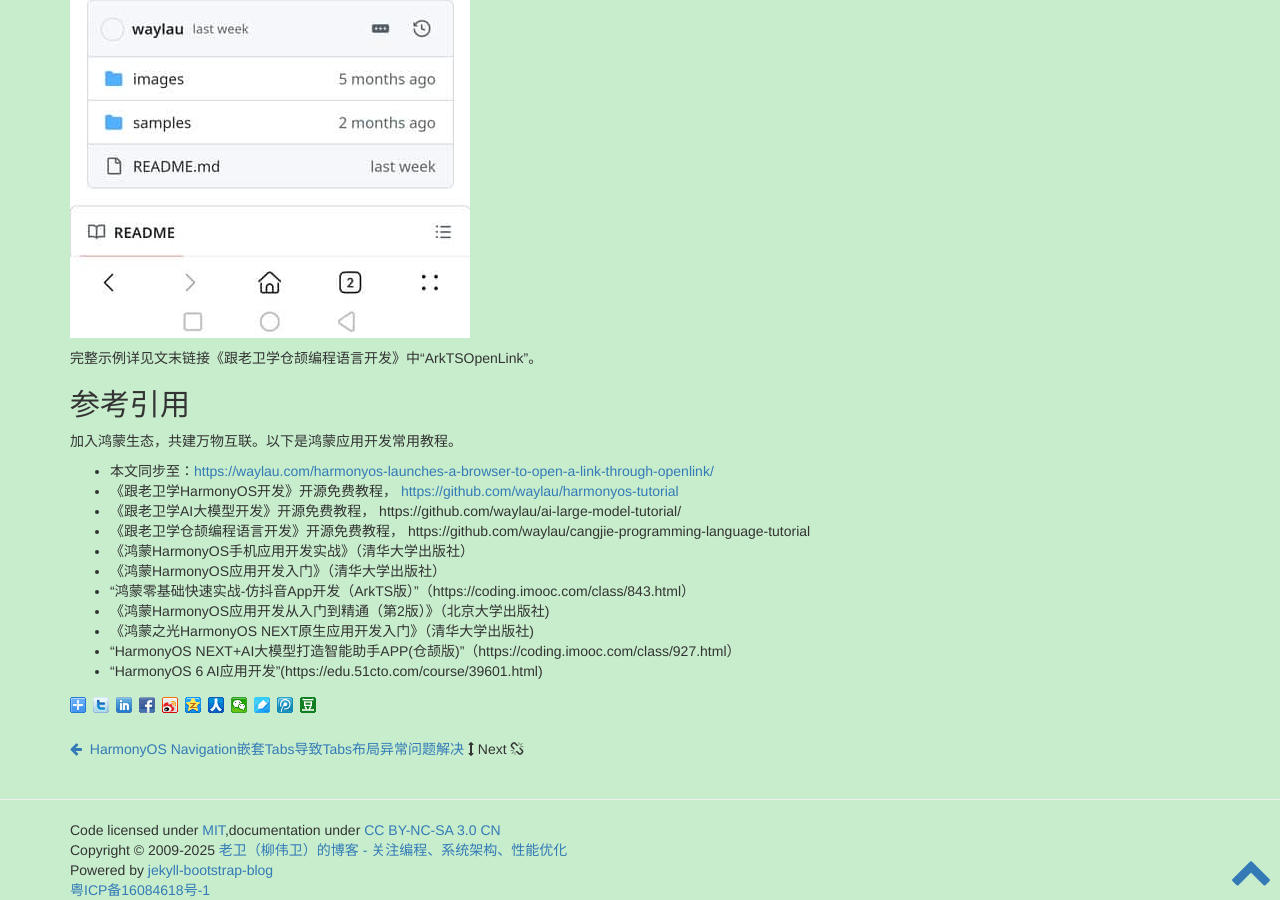
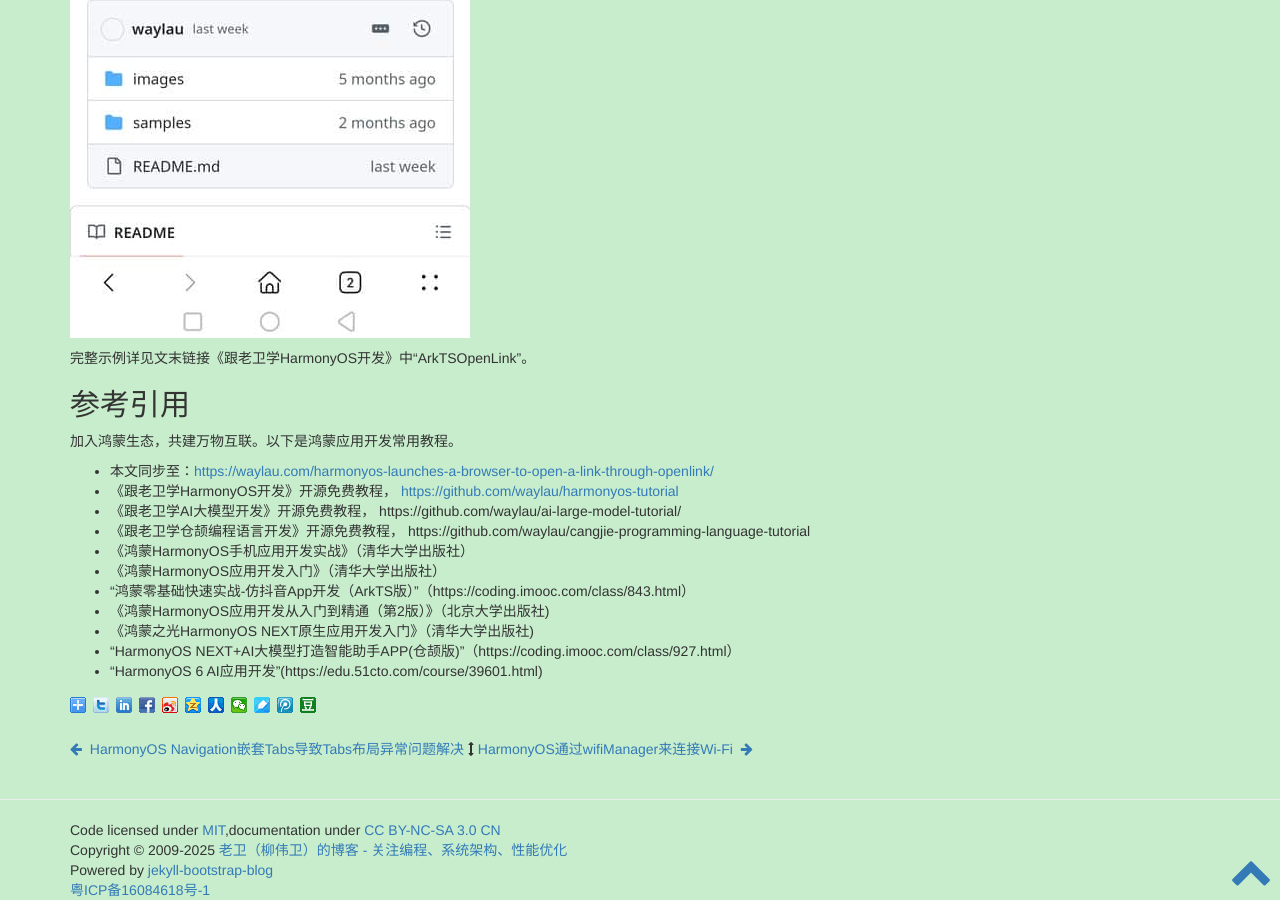
Before and after one commit to waylau/waylau.github.io, a Jekyll site: the page built from _posts/2025-11-05-harmonyos-launches-a-browser-to-open-a-link-through-openlink.md, in a window 1280 px wide and 900 px high, scrolled down 3889 px. Built offline with Jekyll 4.4.1, drawn with Linux system fonts in a browser that asks for light colours; comment, search, counter and statistics services are not loaded; some of the changed lines change nothing that is shown.

Commit message:
add HarmonyOS通过wifiManager来连接Wi-Fi

````diff
--- a/_posts/2025-11-05-harmonyos-launches-a-browser-to-open-a-link-through-openlink.md
+++ b/_posts/2025-11-05-harmonyos-launches-a-browser-to-open-a-link-through-openlink.md
@@ -100,7 +100,7 @@
 
 
 
-完整示例详见文末链接《跟老卫学仓颉编程语言开发》中“ArkTSOpenLink”。
+完整示例详见文末链接《跟老卫学HarmonyOS开发》中“ArkTSOpenLink”。
 
 
 ## 参考引用
--- /dev/null
+++ b/_posts/2025-11-10-harmonyos-wifi-manager-connect-to-wifi.md
@@ -0,0 +1,189 @@
+---
+layout: post
+title: HarmonyOS通过wifiManager来连接Wi-Fi
+date: 2025-11-05 00:22
+author: admin
+comments: true
+categories: [HarmonyOS]
+tags: [HarmonyOS]
+---
+
+本文介绍了在HarmonyOS应用开发过程中，如何通过wifiManager来连接Wi-Fi。
+<!-- more -->
+
+
+## Wi-Fi及STA模式简介
+
+
+无线局域网（Wireless Local Area Networks，WLAN），是通过无线电、红外光信号或者其他技术发送和接收数据的局域网，用户可以通过WLAN实现节点之间无物理连接的网络通讯。常用于用户携带可移动终端的办公、公众环境中。
+
+Wi-Fi（Wireless Fidelity），是一种基于无线电波的通信技术，用于设备之间传输数据，使得用户可以无需使用有线连接即可访问互联网和共享数据。
+
+WLAN系统为用户提供接入WLAN网络功能（STA模式）、点对点的数据传输功能（P2P模式）和热点分享功能（AP模式），让应用可以通过WLAN和其他设备互联互通。
+
+Wi-Fi STA模式（Station Mode，站点模式）是无线设备作为客户端接入无线局域网（WLAN）的工作模式。在该模式下，设备（如手机、电脑、平板等）通过连接到接入点（AP，Access Point）或无线路由器，实现对网络的访问。
+
+
+## 应用实现
+
+
+应用实现步如下：
+
+1. 建立Wi-Fi连接
+2. 导入需要的Wi-Fi模块。
+3. 开启设备的Wi-Fi。
+4. 需要SystemCapability.Communication.WiFi.STA系统能力。
+5. 需要申请权限`ohos.permission.GET_WIFI_INFO`，`ohos.permission.SET_WIFI_INFO`。
+
+示例代码：
+
+
+```ts
+import { wifiManager }  from '@kit.ConnectivityKit';
+
+@Entry
+@Component
+struct Index {
+  @State ssid: string = ''
+  @State securityType: string = ''
+  @State password: string = ''
+
+
+  build() {
+    Column() {
+
+      Row() {
+        Text('WiFi名称：')
+        TextInput({ text: this.ssid })
+          .width('80%')
+          .onChange((value) => {
+            this.ssid = value
+          })
+      }.margin(10)
+
+      Row() {
+        Text('密码：')
+        TextInput({ text: this.password })
+          .type(InputType.Password)
+          .width('80%')
+          .onChange((value) => {
+            this.password = value
+          })
+      }.margin(10)
+
+      // 操作按钮
+      Row() {
+        Button('连接该网络')
+          .type(ButtonType.Capsule)
+          .fontColor(Color.White)
+          .margin(10)
+          .onClick(() => {
+            // 连接到WiFi
+            this.connectToWifi()
+          })
+
+      }
+      .width('100%')
+      .height('10%')
+      .justifyContent(FlexAlign.Center)
+    }
+    .height('100%')
+    .width('100%')
+    .justifyContent(FlexAlign.Center)
+  }
+
+  // 连接到WiFi
+  private connectToWifi() {
+
+    let config:wifiManager.WifiDeviceConfig = {
+      ssid : this.ssid,
+      preSharedKey : this.password,
+      securityType : 3
+    }
+
+    console.info('config:' + JSON.stringify(config));
+
+    // 添加候选网络配置
+    wifiManager.addCandidateConfig(config).then(result => {
+      // 连接至网络
+      console.info('addCandidateConfig result:' + JSON.stringify(result));
+
+      wifiManager.connectToCandidateConfig(result);
+    }).catch((err: number) => {
+      console.error('failed:' + JSON.stringify(err));
+    });
+
+  }
+}
+```
+
+
+权限设置如下：
+
+
+```json
+"requestPermissions": [
+  {
+    "name": "ohos.permission.SET_WIFI_INFO",
+    "usedScene": {
+      "abilities": [
+        "EntryAbility"
+      ],
+      "when": "inuse"
+    }
+  },
+  {
+    "name": "ohos.permission.GET_WIFI_INFO",
+    "usedScene": {
+      "abilities": [
+        "EntryAbility"
+      ],
+      "when": "inuse"
+    }
+  }
+]
+```
+
+
+运行应用，界面效果如下。
+
+
+
+![](/images/post/20251110-harmonyos6-001.jpg)
+
+
+
+输入Wi-Fi账号、密码，点击应用“连接该网络”，界面效果如下。
+
+
+![](/images/post/20251110-harmonyos6-002.jpg)
+
+![](/images/post/20251110-harmonyos6-003.jpg)
+
+在浏览器里面访问被访问的应用，界面效果如下。
+
+![](/images/post/20251110-harmonyos6-004.jpg)
+
+
+
+
+完整示例详见文末链接《跟老卫学HarmonyOS开发》中“ArkTSWifiManagerConnectToWifi”。
+
+
+## 参考引用
+
+加入鸿蒙生态，共建万物互联。以下是鸿蒙应用开发常用教程。
+
+
+
+* 本文同步至：<https://waylau.com/harmonyos-wifi-manager-connect-to-wifi/>
+* 《跟老卫学HarmonyOS开发》开源免费教程， <https://github.com/waylau/harmonyos-tutorial>
+* 《跟老卫学AI大模型开发》开源免费教程， https://github.com/waylau/ai-large-model-tutorial/
+* 《跟老卫学仓颉编程语言开发》开源免费教程， https://github.com/waylau/cangjie-programming-language-tutorial
+* 《鸿蒙HarmonyOS手机应用开发实战》（清华大学出版社）
+* 《鸿蒙HarmonyOS应用开发入门》（清华大学出版社）
+* “鸿蒙零基础快速实战-仿抖音App开发（ArkTS版）”（https://coding.imooc.com/class/843.html）
+* 《鸿蒙HarmonyOS应用开发从入门到精通（第2版）》（北京大学出版社)
+* 《鸿蒙之光HarmonyOS NEXT原生应用开发入门》（清华大学出版社)
+* “HarmonyOS NEXT+AI大模型打造智能助手APP(仓颉版)”（https://coding.imooc.com/class/927.html）
+* “HarmonyOS 6 AI应用开发”(https://edu.51cto.com/course/39601.html)
````
Also changed, not shown: images/post/20251110-harmonyos6-001.jpg (added), images/post/20251110-harmonyos6-002.jpg (added), images/post/20251110-harmonyos6-003.jpg (added), images/post/20251110-harmonyos6-004.jpg (added).
